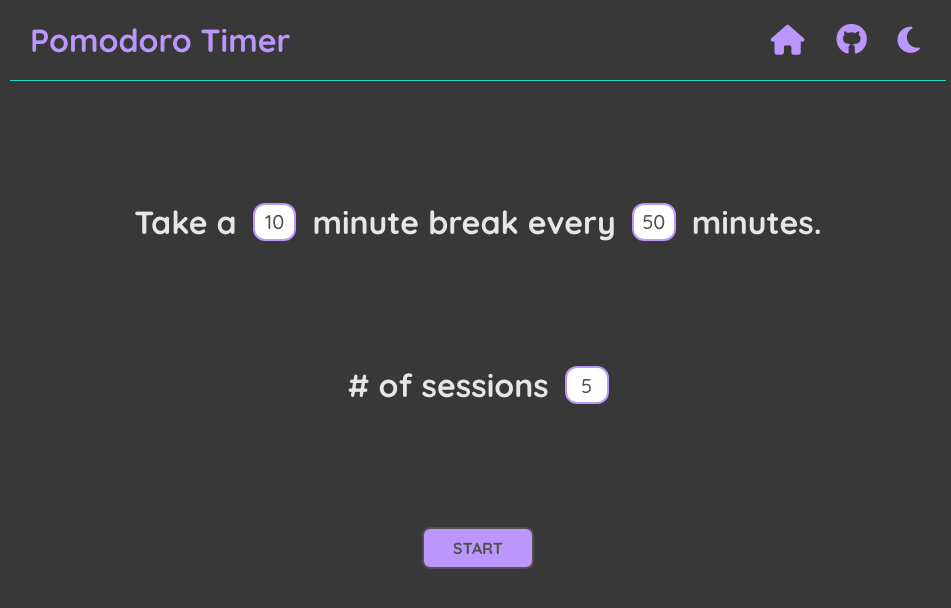
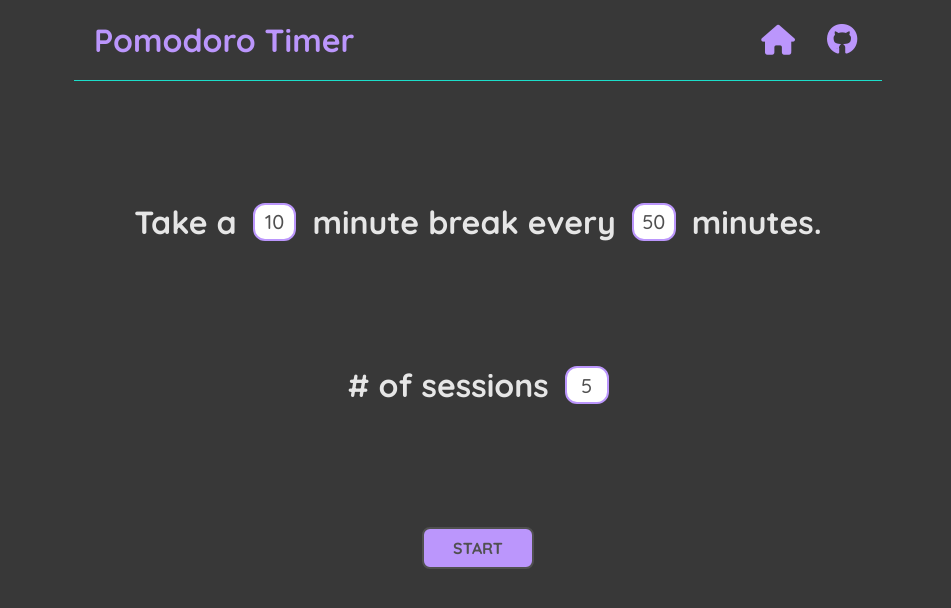
Before and after one commit to ahdernasr/pomotimer, a React (Create React App) app: page / in a window 1280 px wide. Shown: the top 608 px of the page, without its empty margins (162-1113 px from the left). Built offline with nearby package versions, Linux system fonts and the light colour scheme.

Commit message:
Styling change, name, and favicon

```diff
--- a/public/index.html
+++ b/public/index.html
@@ -2,12 +2,12 @@
 <html lang="en">
   <head>
     <meta charset="utf-8" />
-    <link rel="icon" href="%PUBLIC_URL%/favicon.ico" />
+    <link rel="icon" href="%PUBLIC_URL%/favicon.png" />
     <meta name="viewport" content="width=device-width, initial-scale=1" />
     <meta name="theme-color" content="#000000" />
     <meta
       name="description"
-      content="Web site created using create-react-app"
+      content="Pomodoro timer made with React"
     />
     <script src="https://kit.fontawesome.com/ee56f8faf7.js" crossorigin="anonymous"></script>
     <link rel="apple-touch-icon" href="%PUBLIC_URL%/logo192.png" />
@@ -25,7 +25,7 @@
       work correctly both with client-side routing and a non-root public URL.
       Learn how to configure a non-root public URL by running `npm run build`.
     -->
-    <title>React App</title>
+    <title>Pomotimer</title>
   </head>
   <body>
     <noscript>You need to enable JavaScript to run this app.</noscript>
--- a/src/Navbar.js
+++ b/src/Navbar.js
@@ -10,7 +10,6 @@ const Navbar = () => {
             <Link to="/" className="links fas fa-home"></Link>
             <a href="https://www.github.com/ahdernasr" className="links fab fa-github"></a>
             {/* <a className="links fas fa-sun"></a> */}
-            <i className="links fas fa-moon"></i>
         </div>
     </div>
     );
--- a/src/index.css
+++ b/src/index.css
@@ -17,7 +17,7 @@ body {
   padding: 20px;
   display: flex;
   align-items: center;
-  max-width: 70%;
+  max-width: 60%;
   height: 5vh;
   margin: 0 auto;
   border-bottom: 1px solid #1cdeca;
```
Also changed, not shown: 1 other file (tests, documents, lock files or other folders).
